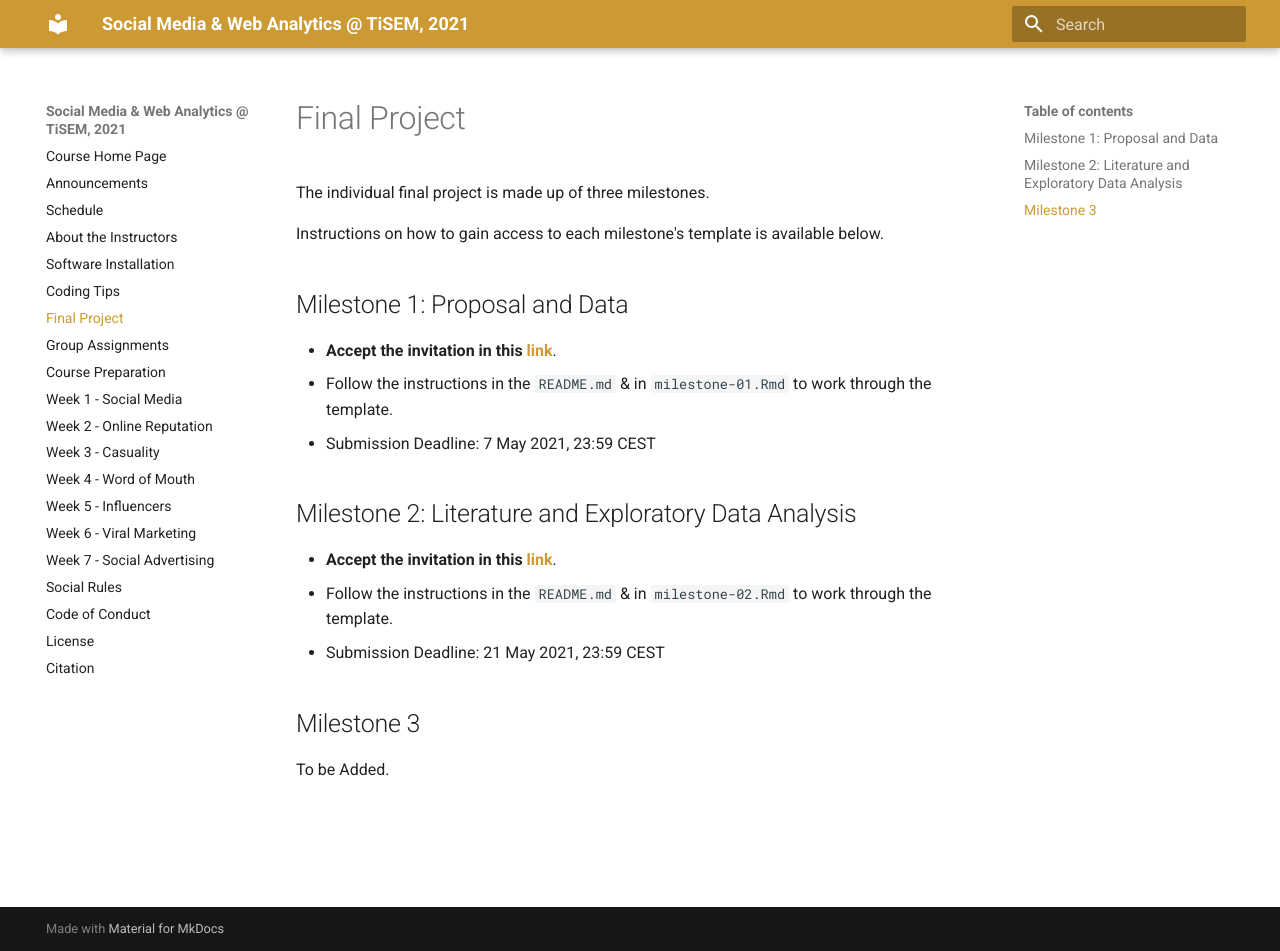
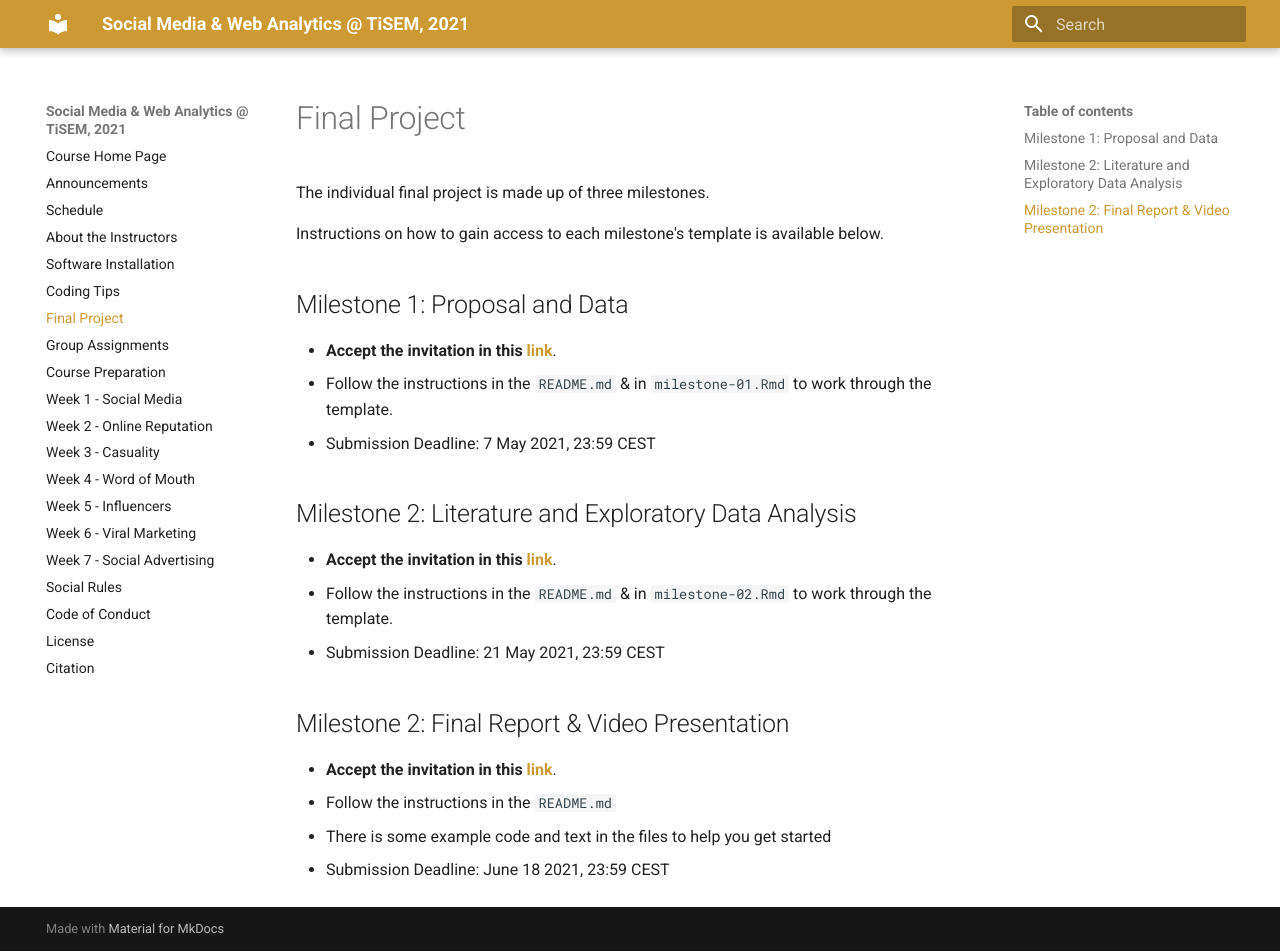
Before and after one commit to tisem-digital-marketing/2021-smwa, an MkDocs documentation site: the page built from docs/final_project.md, in a window 1280 px wide and 951 px high. Built offline with MkDocs 1.6.1 and Material for MkDocs 9.7.7, drawn with Linux system fonts in a browser that asks for light colours; old or Windows-style settings are respelled for this version of MkDocs.

Commit message:
add final project

```diff
--- a/docs/final_project.md
+++ b/docs/final_project.md
@@ -16,9 +16,14 @@
 * Follow the instructions in the `README.md` & in `milestone-02.Rmd`  to work through the template.
 * Submission Deadline: 21 May 2021, 23:59 CEST
 
-## Milestone 3
+## Milestone 2: Final Report & Video Presentation
 
-To be Added.
+* **Accept the invitation in this [link][milestone-03]**.
+* Follow the instructions in the `README.md`
+* There is some example code and text in the files to help you get started
+* Submission Deadline: June 18 2021, 23:59 CEST
+
 
 [milestone-01]: https://classroom.github.com/a/_DLxcUl2
 [milestone-02]: https://classroom.github.com/a/7g8gkg2R
+[milestone-03]: https://classroom.github.com/a/kZzQy5b9
```
